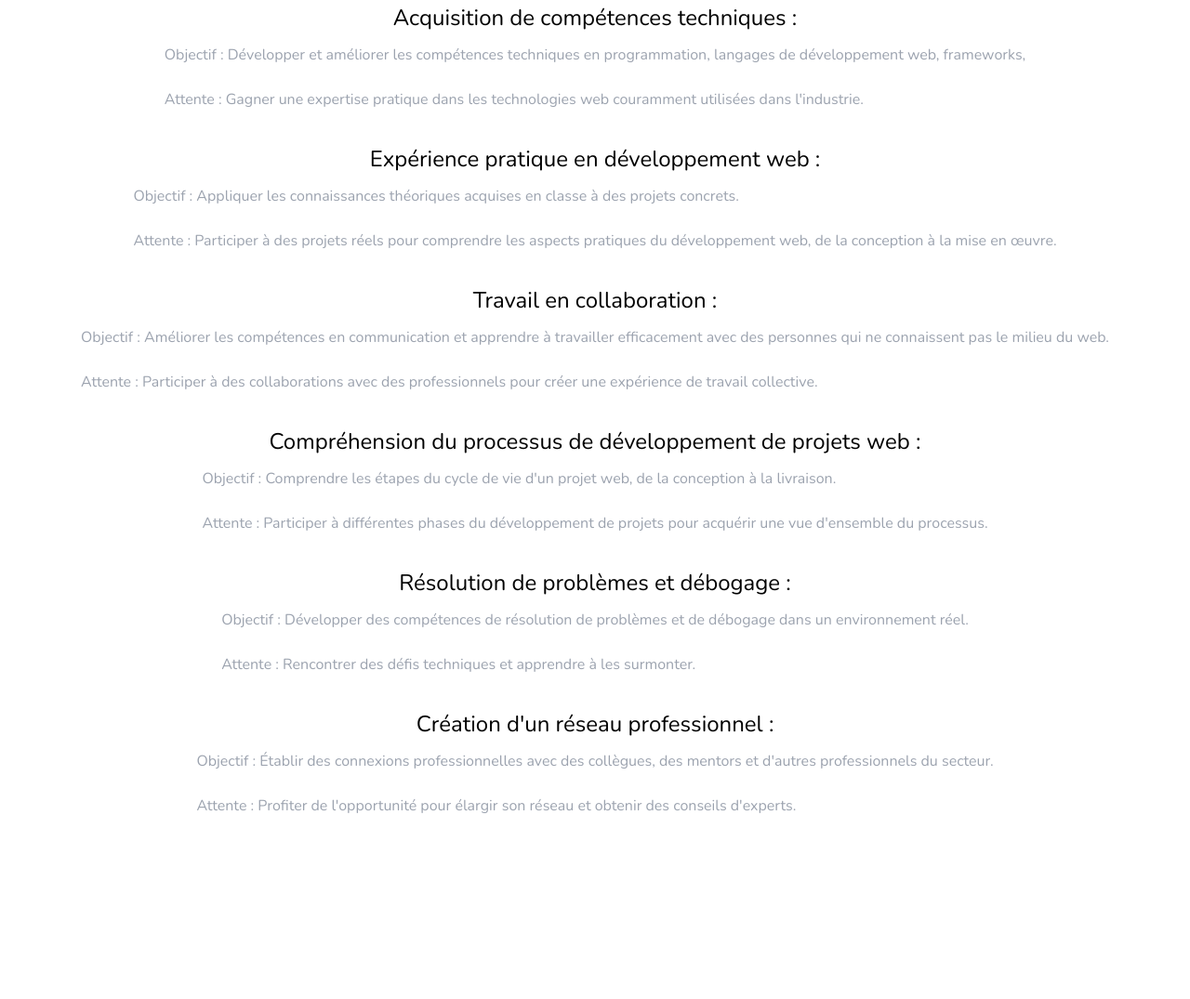
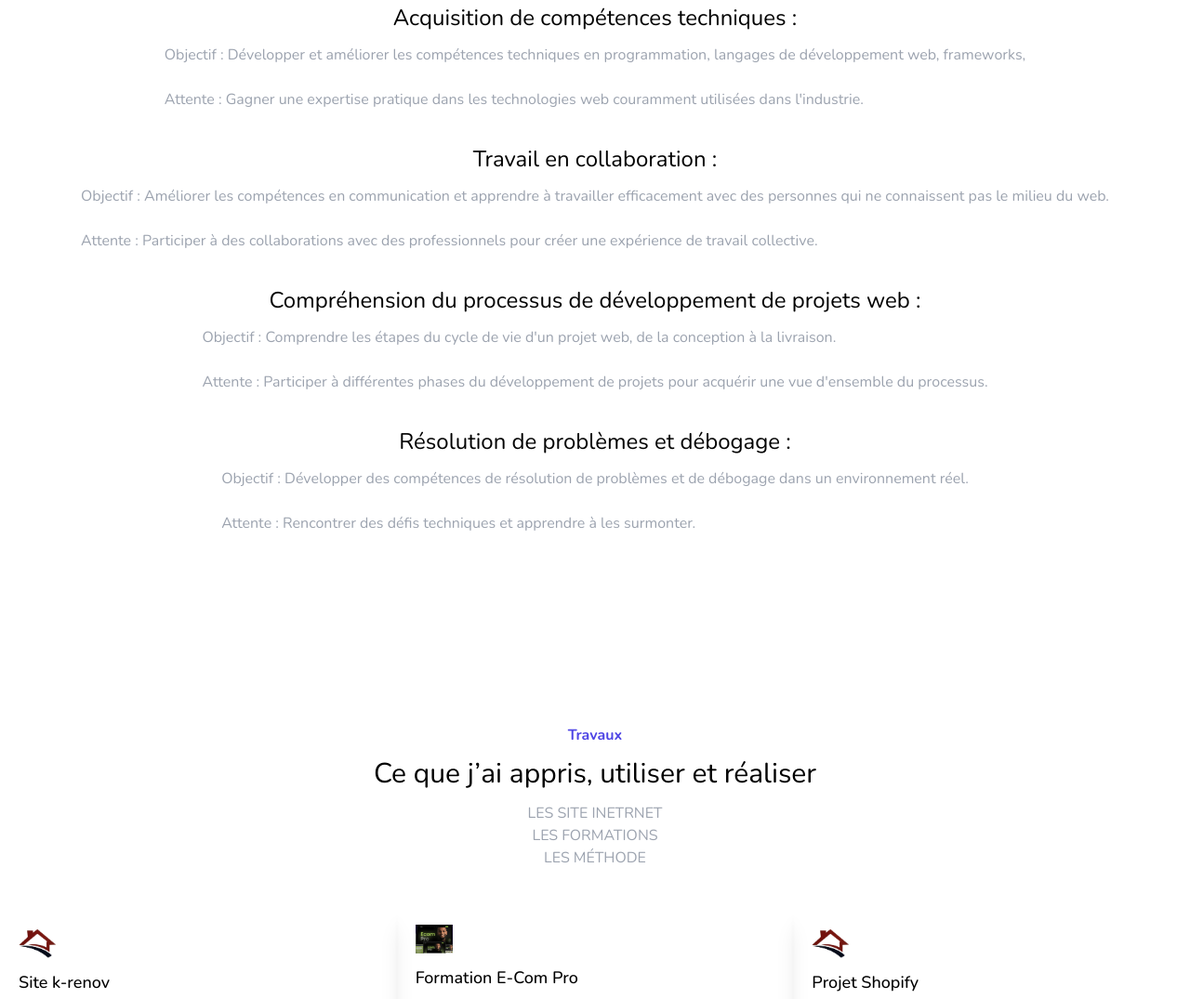
Before and after one commit to mohamedlahbib/stage-portfolio, a plain HTML site: page index.html in a window 1280 px wide. Shown: the part 1021-2096 px from the top of the page at 93% size. Drawn offline with nearby package versions, Linux system fonts and the light colour scheme.

Commit message:
6em commit

```diff
--- a/index.html
+++ b/index.html
@@ -117,14 +117,7 @@
         </p>
 
 
-        <h2 class="text-2xl  dark:text-white">Expérience pratique en développement web :</h2>
 
-        <p class=" text-gray-400">
-            Objectif : Appliquer les connaissances théoriques acquises en classe à des projets concrets. <br><br>
-            Attente : Participer à des projets réels pour comprendre les aspects pratiques du développement web, de la
-            conception à
-            la mise en œuvre.<br><br>
-        </p>
 
 
         <h2 class="text-2xl  dark:text-white">Travail en collaboration :</h2>
@@ -164,14 +157,6 @@
 
 
 
-        <h2 class="text-2xl  dark:text-white">Création d'un réseau professionnel :</h2>
-
-        <p class=" text-gray-400">
-            Objectif : Établir des connexions professionnelles avec des collègues, des mentors et d'autres
-            professionnels du
-            secteur.<br><br>
-            Attente : Profiter de l'opportunité pour élargir son réseau et obtenir des conseils d'experts.<br><br>
-        </p>
 
 
     </div>
```
